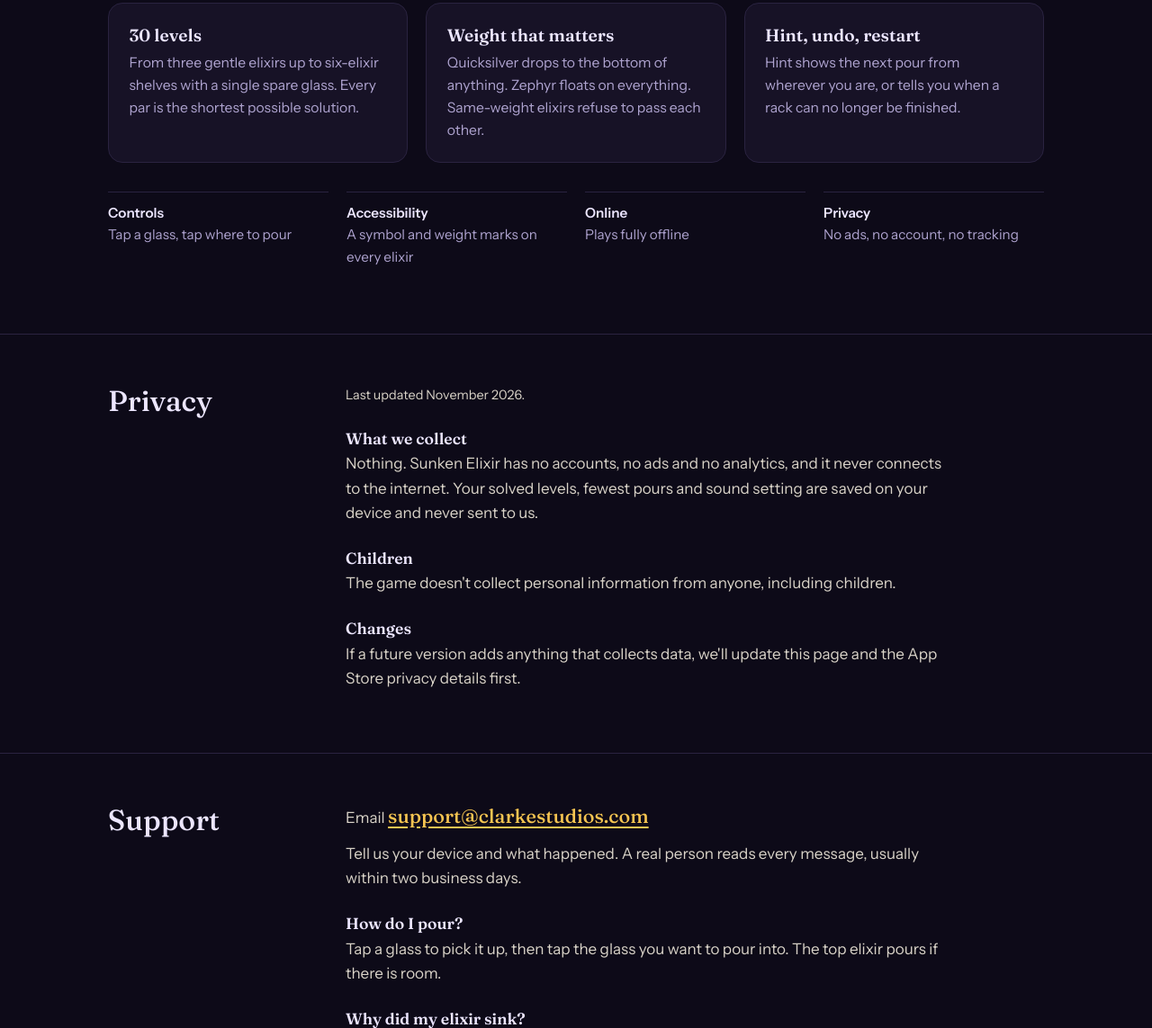
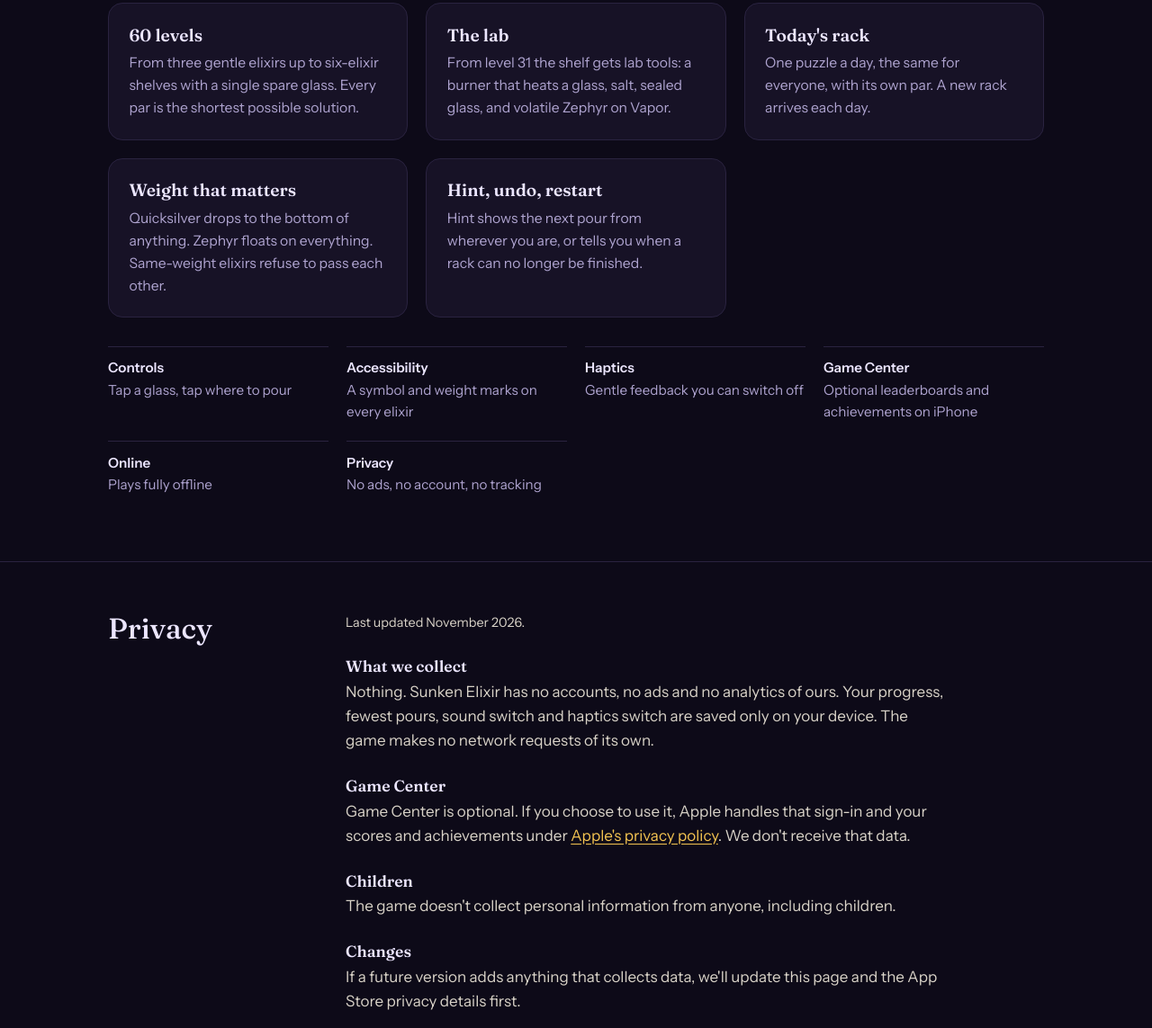
Before and after one commit to CHIMERNAND/chimernand.github.io, a plain HTML site: page sunken-elixir-site/index.html in a window 1280 px wide. Shown: the part 640-1783 px from the top of the page at 90% size. Drawn offline with Linux system fonts and the light colour scheme.

Commit message:
sunken-elixir-site: 60 levels, lab, daily rack, Game Center privacy
Co-Authored-By: Claude Opus 5.5 <noreply@anthropic.com>

```diff
--- a/sunken-elixir-site/index.html
+++ b/sunken-elixir-site/index.html
@@ -86,8 +86,8 @@ footer .wrap{display:flex;justify-content:space-between;gap:1rem;flex-wrap:wrap}
 
 <section><div class="wrap">
   <h2>What's inside</h2>
-  <div class="modes"><div class="mode"><h3>30 levels</h3><p>From three gentle elixirs up to six-elixir shelves with a single spare glass. Every par is the shortest possible solution.</p></div><div class="mode"><h3>Weight that matters</h3><p>Quicksilver drops to the bottom of anything. Zephyr floats on everything. Same-weight elixirs refuse to pass each other.</p></div><div class="mode"><h3>Hint, undo, restart</h3><p>Hint shows the next pour from wherever you are, or tells you when a rack can no longer be finished.</p></div></div>
-  <ul class="facts"><li><b>Controls</b>Tap a glass, tap where to pour</li><li><b>Accessibility</b>A symbol and weight marks on every elixir</li><li><b>Online</b>Plays fully offline</li><li><b>Privacy</b>No ads, no account, no tracking</li></ul>
+  <div class="modes"><div class="mode"><h3>60 levels</h3><p>From three gentle elixirs up to six-elixir shelves with a single spare glass. Every par is the shortest possible solution.</p></div><div class="mode"><h3>The lab</h3><p>From level 31 the shelf gets lab tools: a burner that heats a glass, salt, sealed glass, and volatile Zephyr on Vapor.</p></div><div class="mode"><h3>Today's rack</h3><p>One puzzle a day, the same for everyone, with its own par. A new rack arrives each day.</p></div><div class="mode"><h3>Weight that matters</h3><p>Quicksilver drops to the bottom of anything. Zephyr floats on everything. Same-weight elixirs refuse to pass each other.</p></div><div class="mode"><h3>Hint, undo, restart</h3><p>Hint shows the next pour from wherever you are, or tells you when a rack can no longer be finished.</p></div></div>
+  <ul class="facts"><li><b>Controls</b>Tap a glass, tap where to pour</li><li><b>Accessibility</b>A symbol and weight marks on every elixir</li><li><b>Haptics</b>Gentle feedback you can switch off</li><li><b>Game Center</b>Optional leaderboards and achievements on iPhone</li><li><b>Online</b>Plays fully offline</li><li><b>Privacy</b>No ads, no account, no tracking</li></ul>
 </div></section>
 
 <section id="privacy"><div class="wrap cols">
@@ -95,7 +95,9 @@ footer .wrap{display:flex;justify-content:space-between;gap:1rem;flex-wrap:wrap}
   <div class="prose">
     <p class="updated">Last updated November 2026.</p>
     <h3>What we collect</h3>
-    <p>Nothing. Sunken Elixir has no accounts, no ads and no analytics, and it never connects to the internet. Your solved levels, fewest pours and sound setting are saved on your device and never sent to us.</p>
+    <p>Nothing. Sunken Elixir has no accounts, no ads and no analytics of ours. Your progress, fewest pours, sound switch and haptics switch are saved only on your device. The game makes no network requests of its own.</p>
+    <h3>Game Center</h3>
+    <p>Game Center is optional. If you choose to use it, Apple handles that sign-in and your scores and achievements under <a href="https://www.apple.com/legal/privacy/">Apple's privacy policy</a>. We don't receive that data.</p>
     <h3>Children</h3>
     <p>The game doesn't collect personal information from anyone, including children.</p>
     <h3>Changes</h3>
```
